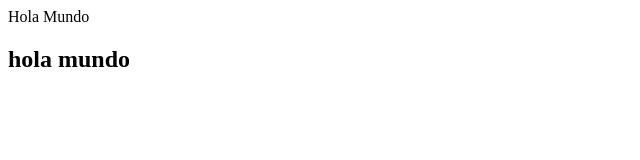
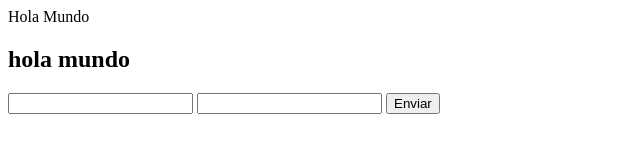
Before and after one commit to CesarAle31/MiPrimerProyecto, a plain HTML site: page PHP/index.html in a window 1280 px wide. Shown: the whole page, without its empty margins (0-640 px from the left). Drawn offline with Linux system fonts and the light colour scheme.

Commit message:
mi primer cambio

```diff
--- a/PHP/index.html
+++ b/PHP/index.html
@@ -8,7 +8,9 @@
 <hdocstyle>Hola Mundo</hdocstyle>
 <h2>hola mundo</h2>
 
-
+<input type="text" name="txtColor" id="txtColor">
+<input type="email" name="txtEmail" id="txtEmail">
+<button>Enviar</button>
 
 </body>
 </html>
```
